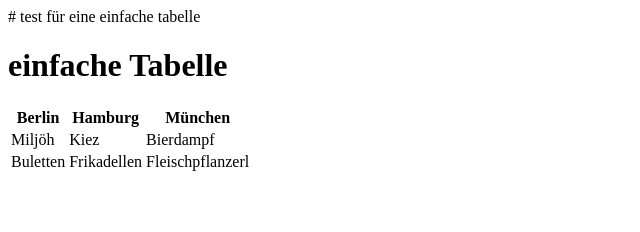
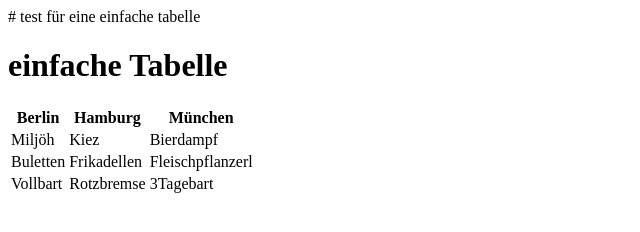
Before and after one commit to montybynature/html, a plain HTML site: page index.html in a window 1280 px wide. Shown: the whole page, without its empty margins (0-640 px from the left). Drawn offline with Linux system fonts and the light colour scheme.

Commit message:
Update index.html

```diff
--- a/index.html
+++ b/index.html
@@ -18,4 +18,9 @@
      <td>Frikadellen</td>
      <td>Fleischpflanzerl</td>
    </tr>
+   <tr>
+     <td>Vollbart</td>
+     <td>Rotzbremse</td>
+     <td>3Tagebart</td>
+   </tr>
 </table>
```
